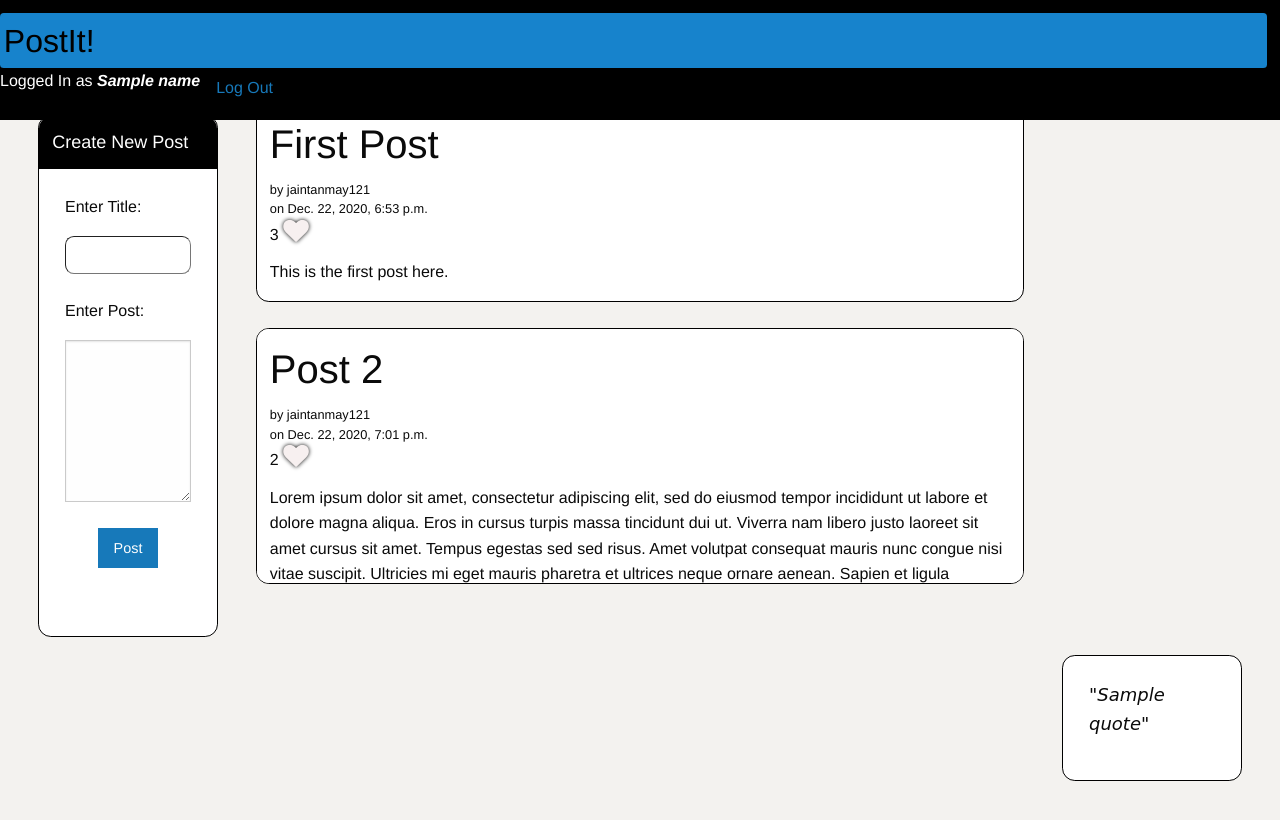
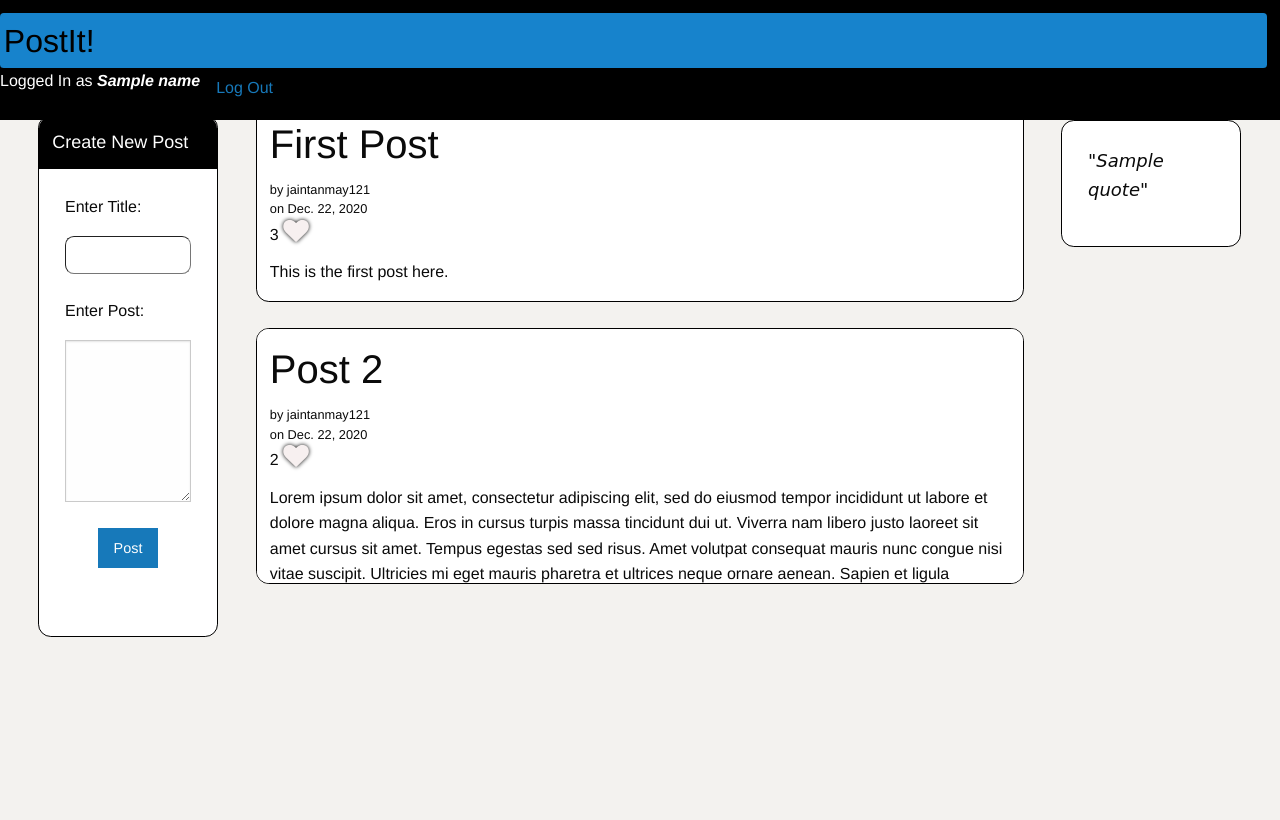
Before and after one commit to jaintanmay121/PostIt, a Django app: template post/templates/post/index.html in a window 1280 px wide. After the commit the page ends 637 px from the top, so only its background shows below. Run offline with Django 3.2, Linux system fonts and the light colour scheme; data comes from the database, SQL or seed files in the repository; the template is opened without the code that fills it: values that come from a table or form of the project are taken from there, most other values are stand-ins (such as "Sample title", 1, 10 or a date in 2020); some libraries are stand-ins or nearby versions.

Commit message:
Positioning and Date Humanification

```diff
--- a/PostIt/settings.py
+++ b/PostIt/settings.py
@@ -33,6 +33,7 @@ ALLOWED_HOSTS = ['127.0.0.1',
 
 INSTALLED_APPS = [
     'whitenoise.runserver_nostatic',
+    'django.contrib.humanize',
     'post.apps.PostConfig',
     'django.contrib.admin',
     'django.contrib.auth',
--- a/post/static/post/index.css
+++ b/post/static/post/index.css
@@ -20,7 +20,9 @@ body{
   padding-left: 20%;
 }
 .column-right {
-  float: right;
+  position: absolute;
+  right:1px;
+  top:5px;
   width: 20%;
 }
 
--- a/post/templates/post/index.html
+++ b/post/templates/post/index.html
@@ -43,13 +43,15 @@
       <div class="column-center offset-sm-6">
         <div class="container" id="posts">
           <!-- If posts exists -->
+
           {% if posts %} {% for post in posts %}
           <div id="post">
             <div class="post-title">
               <!-- Post header -->
               <h2>{{post.postTitle}}</h2>
               <footer>by {{post.user}}</footer>
-              <footer>on {{post.postDate}}</footer>
+              {% load humanize %}
+              <footer>on {{post.postDate|naturalday}}</footer>
 
               <!-- Like Button -->
               <div class="like">
@@ -125,7 +127,7 @@
       <!-- End of center column -->
 
       <!-- Right column for a random quote -->
-      <div class="column-right fixed-top">
+      <div class="column-right ">
         <div id="quote">
           <p id="qt">"{{Quote}}"</p>
         </div>
```
